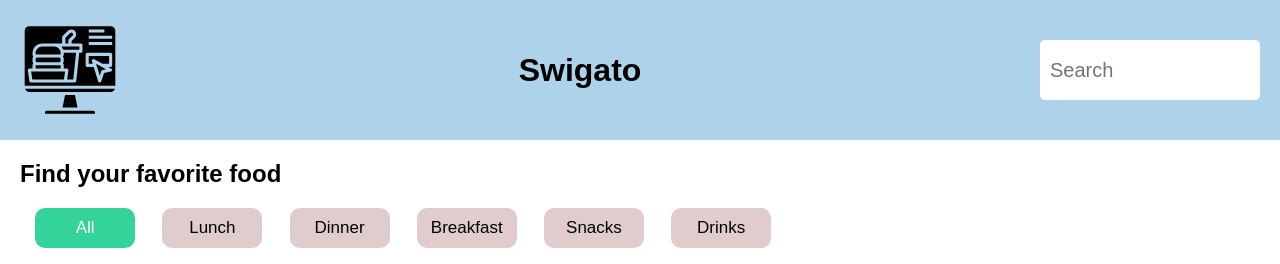
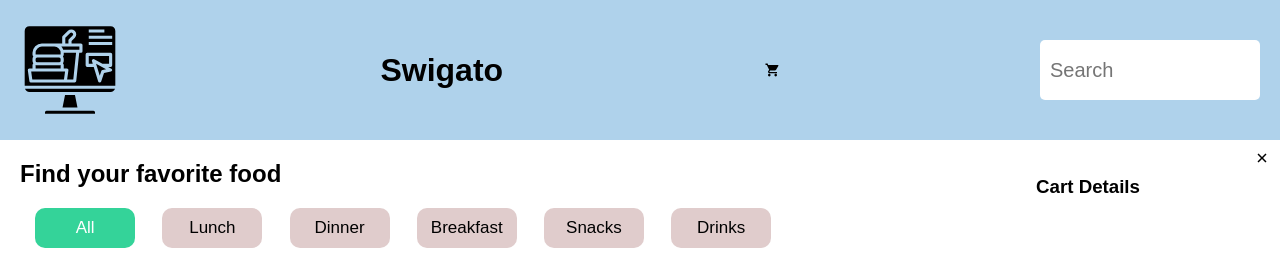
Before and after one commit to Shivam-1232/Food-App, a React (Create React App) app: page / in a window 1280 px wide. Shown: the top 264 px of the page. Built offline with nearby package versions, Linux system fonts and the light colour scheme; a web font is replaced by a local one.

Commit message:
added cart

```diff
--- a/src/App.css
+++ b/src/App.css
@@ -134,6 +134,40 @@
   background-color: #059669; /* Dark green color */
 }
 
+/* CART */
+
+.cart{
+  top: 140px;
+  right:0;
+  width: clamp(200px, 30%, 600px);
+  background-color: white;
+  position: absolute;
+  height:600px;
+}
+
+.cart-details{
+  display: flex;
+  flex-direction: column;
+  align-items: center;
+  justify-content: center;
+  padding: 16px;
+  border-radius: 8px;
+  margin: 20px;
+}
+
+.close-icon{
+  position: absolute;
+  top: 10px;
+  right: 10px;
+  cursor: pointer;
+}
+
+.cart-icon{
+
+}
+
+
+
 /* RECIPE PAGE */
 
 .recipe-page {
--- /dev/null
+++ b/src/components/Cart.js
@@ -0,0 +1,18 @@
+import React, { useState } from "react";
+import { IoCloseSharp } from "react-icons/io5";
+
+const Cart = () => {
+
+    const [showCart, setShowCart] = useState(false);
+
+  return (
+    <div className="cart">
+      <div className="cart-details">
+        <h3>Cart Details</h3>
+        <IoCloseSharp className="close-icon" onClick={()=> setShowCart(!showCart)}  />
+      </div>
+    </div>
+  );
+};
+
+export default Cart;
--- a/src/components/Layout.js
+++ b/src/components/Layout.js
@@ -2,16 +2,18 @@ import React from 'react'
 import { Outlet } from 'react-router'
 import Navbar from './Navbar'
 import Category from './category'
-import Footer from './Footer'
+import Footer from './Footer';
+import Cart from './Cart';
 
 const Layout = () => {
   return (
-    <>
+    <div style={{position:"relative"}}>
+    <Cart/>
     <Navbar/>
     <Category/>
     <Outlet/>
     <Footer/>
-    </>
+    </div>
   )
 }
 
--- a/src/components/Navbar.js
+++ b/src/components/Navbar.js
@@ -1,14 +1,19 @@
 import React, { useContext } from "react";
 import { FoodContext } from "../context/FoodContext";
+import { IoMdCart } from "react-icons/io";
 
 const Navbar = () => {
 
   const {displayFood, setDisplayFood,handleSearch,input}=useContext(FoodContext)
+
   return (
     <div className="navbar">
       <img src="../ficon.svg" className="App-logo" alt="logo" />
       <h1>Swigato</h1>
-      <input type="text" placeholder="Search"
+      <IoMdCart className="cart-icon"  />
+      <input type="text"
+       name="search"
+       placeholder="Search"
       value={input}
       onChange={handleSearch}
       />
```
Also changed, not shown: public/addcart.png (added).
